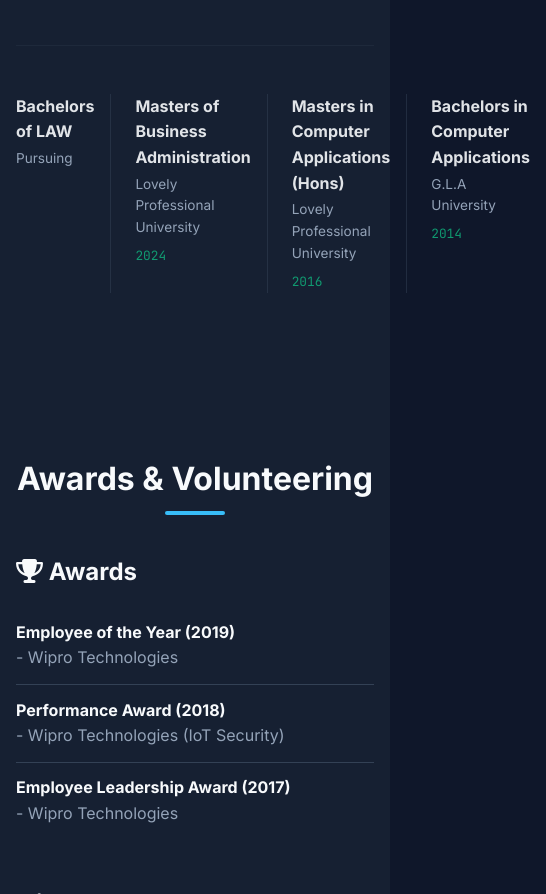
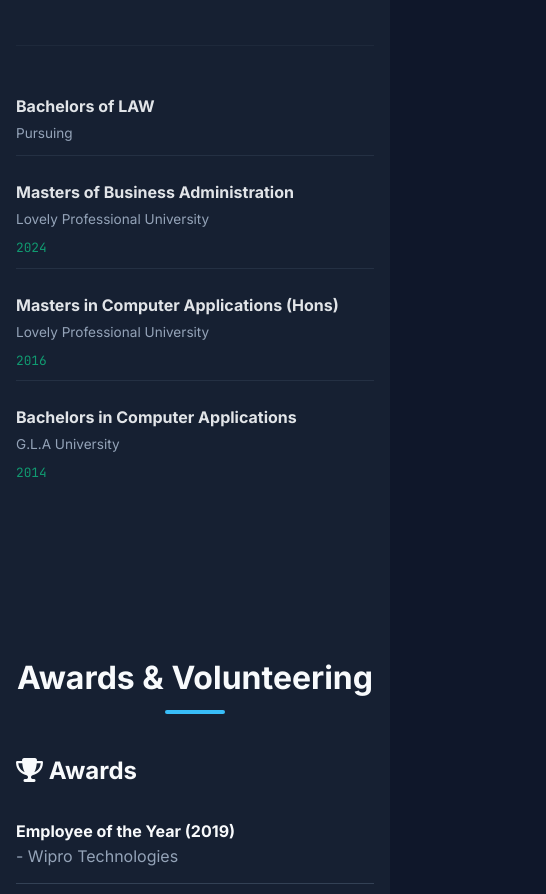
Before and after one commit to abhigyan17/abhisheksharma, a plain HTML site: page index.html in a window 390 px wide. Shown: the part 7008-7902 px from the top of the page, 546 px wide, since content can reach past the window. Drawn offline with Linux system fonts and the light colour scheme.

Commit message:
Fix Academics mobile responsive layout (stack columns)

```diff
--- a/assets/css/style.css
+++ b/assets/css/style.css
@@ -801,6 +801,24 @@ footer {
         margin-left: 0;
     }
 
+    /* Academics Mobile */
+    .academics-list {
+        grid-template-columns: 1fr;
+        /* Stack vertically on mobile */
+    }
+
+    .academic-item {
+        border-right: none;
+        border-bottom: 1px solid rgba(51, 65, 85, 0.5);
+        /* Restore horizontal separator */
+        padding-right: 0;
+        padding-bottom: 0.5rem;
+    }
+
+    .academic-item:last-child {
+        border-bottom: none;
+    }
+
     /* Certifications Grid */
     .certs-grid {
         grid-template-columns: 1fr;
```
